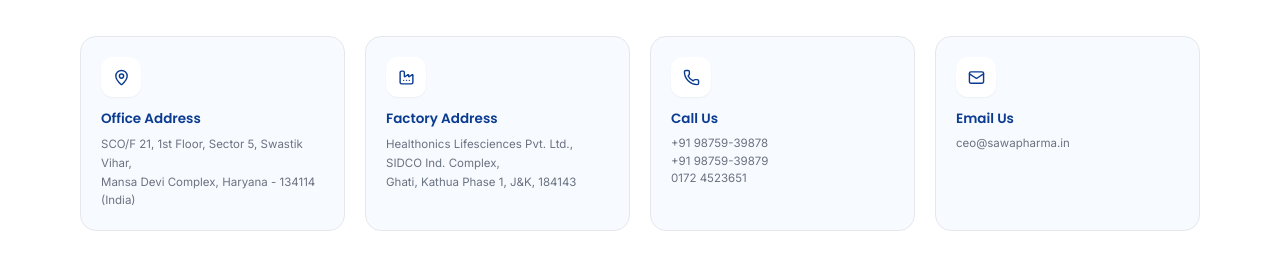
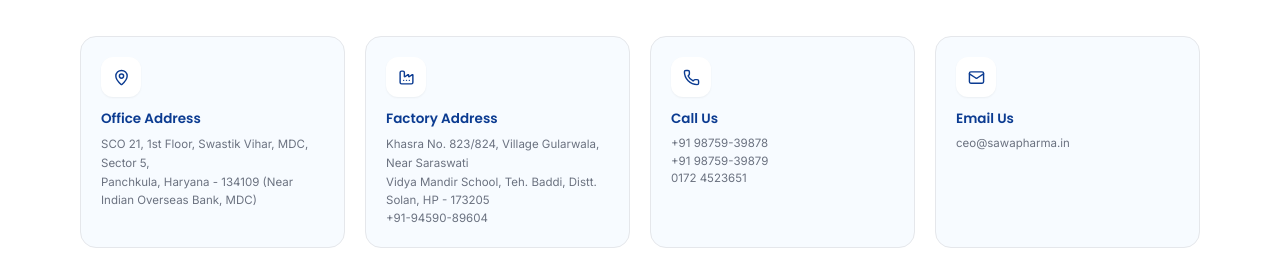
Before and after one commit to vikashgujjar/SawaPharma, a Next.js app: page / in a window 1280 px wide. Shown: the part 10640-10917 px from the top of the page. Built offline with nearby package versions, Linux system fonts and the light colour scheme; no server answers.

Commit message:
updated address

```diff
--- a/next.config.mjs
+++ b/next.config.mjs
@@ -2,6 +2,7 @@
 
 const nextConfig = {
   trailingSlash: true,
+  output: "export",
   images: {
     unoptimized: true,
   },
--- a/src/app/Components/ContactSection.jsx
+++ b/src/app/Components/ContactSection.jsx
@@ -12,12 +12,16 @@
   {
     Icon: MapPin,
     title: "Office Address",
-    lines: ["SCO/F 21, 1st Floor, Sector 5, Swastik Vihar,", "Mansa Devi Complex, Haryana - 134114 (India)"],
+    lines: ["SCO 21, 1st Floor, Swastik Vihar, MDC, Sector 5,", "Panchkula, Haryana - 134109 (Near Indian Overseas Bank, MDC)"],
   },
   {
     Icon: Factory,
     title: "Factory Address",
-    lines: ["Healthonics Lifesciences Pvt. Ltd., SIDCO Ind. Complex,", "Ghati, Kathua Phase 1, J&K, 184143"],
+    lines: [
+      "Khasra No. 823/824, Village Gularwala, Near Saraswati",
+      "Vidya Mandir School, Teh. Baddi, Distt. Solan, HP - 173205",
+    ],
+    links: [{ label: "+91-94590-89604", href: "tel:+919459089604" }],
   },
   {
     Icon: Phone,
@@ -41,10 +45,9 @@
   { day: "Sunday",          hours: "Closed" },
 ];
 
-/* Office location used for the map embed — swap the query text
-   for the exact address once confirmed with the client. */
+/* Office location used for the map embed. */
 const MAP_QUERY = encodeURIComponent(
-  "SCO/F 21, Sector 5, Swastik Vihar, Mansa Devi Complex, Panchkula, Haryana 134114"
+  "SCO 21, 1st Floor, Swastik Vihar, MDC, Sector 5, Panchkula, Haryana 134109"
 );
 
 const facilityPhotos = [
--- a/src/app/Components/Footer.jsx
+++ b/src/app/Components/Footer.jsx
@@ -133,7 +133,7 @@
               <div className="flex items-start gap-2.5 mb-3">
                 <MapPin size={14} className="text-[#00A86B] shrink-0 mt-0.5" />
                 <p className="font-inter text-white/60 text-[12.5px] leading-relaxed">
-                  SCO/F 21, Sector 5, Mansa Devi Complex, Haryana - 134114
+                  SCO 21, 1st Floor, Swastik Vihar, MDC, Sector 5, Panchkula, Haryana - 134109
                 </p>
               </div>
               <Link href="mailto:ceo@sawapharma.in" className="flex items-center gap-2.5 mb-2.5 font-inter text-white/60 text-[12.5px] hover:text-[#00A86B] transition-colors">
--- a/src/app/contact-us/page.js
+++ b/src/app/contact-us/page.js
@@ -10,7 +10,9 @@
     <div className="p-4 pb-10">
       <div className="relative overflow-hidden rounded-lg shadow-md">
         <iframe
-          src="https://www.google.com/maps/embed?pb=!1m18!1m12!1m3!1d3430.0730356908966!2d76.84359843153271!3d30.7163471090798!2m3!1f0!2f0!3f0!3m2!1i1024!2i768!4f13.1!3m3!1m2!1s0x390f9322a5785575%3A0x2b68fd6f348c72fa!2sSwastik%20Vihar%2C%20Sector%205%2C%20Panchkula%2C%20160101!5e0!3m2!1sen!2sin!4v1736942163309!5m2!1sen!2sin"
+          src={`https://www.google.com/maps?q=${encodeURIComponent(
+            "SCO 21, 1st Floor, Swastik Vihar, MDC, Sector 5, Panchkula, Haryana 134109"
+          )}&output=embed`}
           width="100%"
           height="450"
           className="border-0 w-full h-96"
--- a/src/app/marketing/page.js
+++ b/src/app/marketing/page.js
@@ -271,7 +271,8 @@
                   <div>
                     <p className="font-poppins font-semibold text-[#0B3B91] text-[13px] mb-1">Sawa Pharma India Pvt. Ltd.</p>
                     <p className="font-inter text-gray-500 text-[12.5px] leading-relaxed">
-                      SCO/F 21, 1st Floor, Sector 5, Swastik Vihar, Mansa Devi Complex, Haryana - 134114 (India)
+                      SCO 21, 1st Floor, Swastik Vihar, MDC, Sector 5, Panchkula, Haryana - 134109
+                      (Near Indian Overseas Bank, MDC)
                     </p>
                   </div>
                 </div>
```
